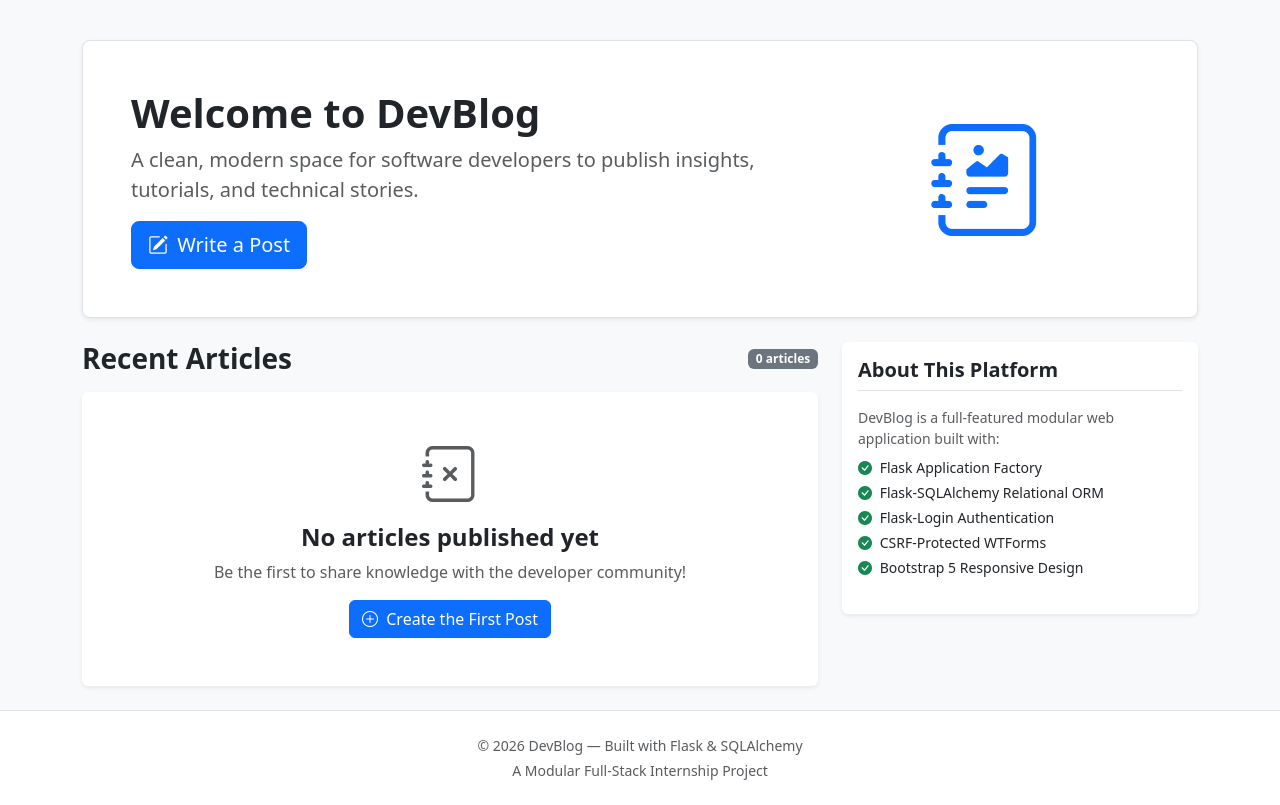
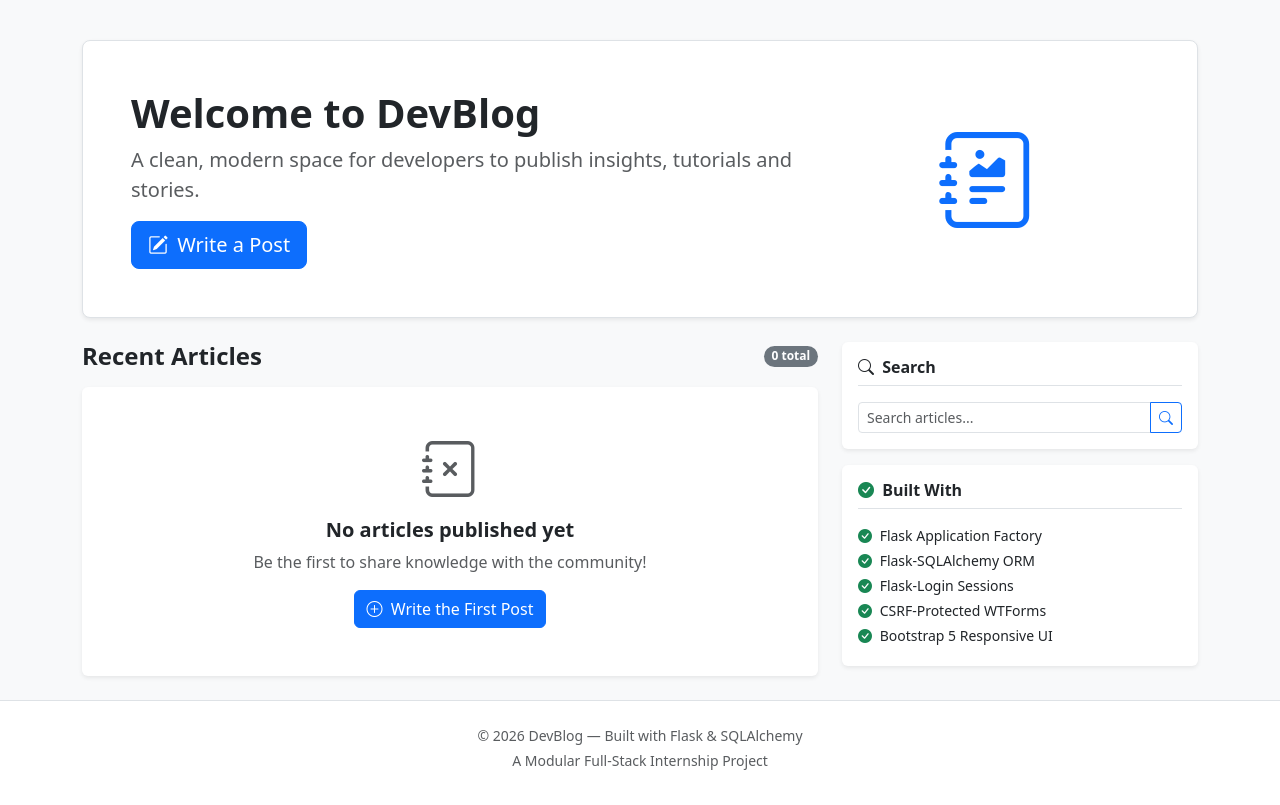
Before and after one commit to VaibhavM311/Blogging-Platform-with-flask, a Flask app: page / in a window 1280 px wide. Shown: the part 56-861 px from the top of the page. After the commit the page ends 826 px from the top, so only its background shows below. Run offline with Flask 3, Linux system fonts and the light colour scheme; the visitor is signed in with stand-in values (Sample User, id 1); some libraries are stand-ins or nearby versions.

Commit message:
feat(week-4): Jinja2 macros, pagination, search route and polished templates

```diff
--- a/app/main/routes.py
+++ b/app/main/routes.py
@@ -1,15 +1,30 @@
-from flask import render_template
+from flask import render_template, request
 from app.main import main_bp
 from app.models.post import Post
 
 @main_bp.route('/')
 @main_bp.route('/home')
 def index():
-    """Homepage route displaying recent published articles."""
-    posts = Post.query.order_by(Post.created_at.desc()).all()
-    return render_template('main/index.html', title='Home', posts=posts)
+    """Homepage with paginated post feed."""
+    page = request.args.get('page', 1, type=int)
+    pagination = Post.query.order_by(Post.created_at.desc()).paginate(
+        page=page, per_page=5, error_out=False
+    )
+    return render_template('main/index.html', title='Home', pagination=pagination)
 
 @main_bp.route('/about')
 def about():
-    """About page introducing the blog platform."""
+    """About page."""
     return render_template('main/about.html', title='About Us')
+
+@main_bp.route('/search')
+def search():
+    """Full-text search across post title and content."""
+    q = request.args.get('q', '').strip()
+    page = request.args.get('page', 1, type=int)
+    pagination = None
+    if q:
+        pagination = Post.query.filter(
+            Post.title.ilike(f'%{q}%') | Post.content.ilike(f'%{q}%')
+        ).order_by(Post.created_at.desc()).paginate(page=page, per_page=5, error_out=False)
+    return render_template('main/search.html', title='Search Results', q=q, pagination=pagination)
--- /dev/null
+++ b/app/templates/macros.html
@@ -0,0 +1,106 @@
+{% macro render_field(field, placeholder='') %}
+<div class="mb-3">
+    {{ field.label(class="form-label fw-semibold") }}
+    {% if field.errors %}
+        {{ field(class="form-control is-invalid", placeholder=placeholder) }}
+        <div class="invalid-feedback">
+            {% for error in field.errors %}<span>{{ error }}</span>{% endfor %}
+        </div>
+    {% else %}
+        {{ field(class="form-control", placeholder=placeholder) }}
+    {% endif %}
+</div>
+{% endmacro %}
+
+{% macro render_textarea(field, rows=6, placeholder='') %}
+<div class="mb-3">
+    {{ field.label(class="form-label fw-semibold") }}
+    {% if field.errors %}
+        {{ field(class="form-control is-invalid", rows=rows, placeholder=placeholder) }}
+        <div class="invalid-feedback">
+            {% for error in field.errors %}<span>{{ error }}</span>{% endfor %}
+        </div>
+    {% else %}
+        {{ field(class="form-control", rows=rows, placeholder=placeholder) }}
+    {% endif %}
+</div>
+{% endmacro %}
+
+{% macro render_pagination(pagination, endpoint, extra_params='') %}
+{% if pagination and pagination.pages > 1 %}
+<nav aria-label="Page navigation" class="mt-4">
+    <ul class="pagination justify-content-center">
+        <li class="page-item {{ 'disabled' if not pagination.has_prev }}">
+            <a class="page-link"
+               href="{% if pagination.has_prev %}{{ url_for(endpoint, page=pagination.prev_num) }}{% if extra_params %}&{{ extra_params }}{% endif %}{% else %}#{% endif %}">
+                <i class="bi bi-chevron-left"></i> Prev
+            </a>
+        </li>
+        {% for p in pagination.iter_pages(left_edge=1, right_edge=1, left_current=2, right_current=2) %}
+            {% if p %}
+                <li class="page-item {{ 'active' if p == pagination.page }}">
+                    <a class="page-link" href="{{ url_for(endpoint, page=p) }}{% if extra_params %}&{{ extra_params }}{% endif %}">{{ p }}</a>
+                </li>
+            {% else %}
+                <li class="page-item disabled"><span class="page-link">&hellip;</span></li>
+            {% endif %}
+        {% endfor %}
+        <li class="page-item {{ 'disabled' if not pagination.has_next }}">
+            <a class="page-link"
+               href="{% if pagination.has_next %}{{ url_for(endpoint, page=pagination.next_num) }}{% if extra_params %}&{{ extra_params }}{% endif %}{% else %}#{% endif %}">
+                Next <i class="bi bi-chevron-right"></i>
+            </a>
+        </li>
+    </ul>
+    <p class="text-center text-muted small">
+        Showing {{ pagination.items|length }} of {{ pagination.total }} articles &bull; Page {{ pagination.page }} of {{ pagination.pages }}
+    </p>
+</nav>
+{% endif %}
+{% endmacro %}
+
+{% macro post_card(post) %}
+<article class="card post-card mb-3">
+    <div class="card-body p-4">
+        <div class="d-flex align-items-center mb-2">
+            <span class="rounded-circle bg-primary text-white fw-bold d-inline-flex align-items-center justify-content-center me-2"
+                  style="width:32px;height:32px;font-size:0.85rem;">
+                {{ post.author.username[0]|upper }}
+            </span>
+            <a href="{{ url_for('posts.user_posts', username=post.author.username) }}"
+               class="text-decoration-none fw-semibold text-dark small">
+                {{ post.author.username }}
+            </a>
+            <span class="text-muted mx-2">&bull;</span>
+            <span class="text-muted small">
+                <i class="bi bi-calendar3 me-1"></i>{{ post.created_at.strftime('%b %d, %Y') }}
+            </span>
+            {% if post.tags %}
+            <span class="text-muted mx-2">&bull;</span>
+            <span>
+                {% for tag in post.tags %}
+                    <a href="{{ url_for('posts.tag_posts', slug=tag.slug) }}" class="badge bg-secondary text-decoration-none me-1">{{ tag.name }}</a>
+                {% endfor %}
+            </span>
+            {% endif %}
+        </div>
+        <h4 class="card-title fw-bold mb-2">
+            <a href="{{ url_for('posts.post_detail', post_id=post.id) }}"
+               class="text-dark text-decoration-none">{{ post.title }}</a>
+        </h4>
+        <p class="card-text text-secondary small">{{ post.snippet }}</p>
+        <div class="d-flex justify-content-between align-items-center mt-3 pt-2 border-top">
+            <a href="{{ url_for('posts.post_detail', post_id=post.id) }}"
+               class="btn btn-sm btn-outline-primary">
+                Read Article <i class="bi bi-arrow-right ms-1"></i>
+            </a>
+            {% if current_user.is_authenticated and current_user == post.author %}
+            <div class="btn-group btn-group-sm">
+                <a href="{{ url_for('posts.edit_post', post_id=post.id) }}"
+                   class="btn btn-outline-secondary"><i class="bi bi-pencil me-1"></i>Edit</a>
+            </div>
+            {% endif %}
+        </div>
+    </div>
+</article>
+{% endmacro %}
--- a/app/templates/main/index.html
+++ b/app/templates/main/index.html
@@ -1,13 +1,13 @@
 {% extends "base.html" %}
+{% from "macros.html" import post_card, render_pagination with context %}
 
 {% block content %}
+<!-- Hero Banner -->
 <div class="p-4 p-md-5 mb-4 bg-white rounded-3 shadow-sm border">
     <div class="row align-items-center">
         <div class="col-lg-8">
             <h1 class="display-6 fw-bold text-dark mb-2">Welcome to DevBlog</h1>
-            <p class="fs-5 text-muted mb-3">
-                A clean, modern space for software developers to publish insights, tutorials, and technical stories.
-            </p>
+            <p class="fs-5 text-muted mb-3">A clean, modern space for developers to publish insights, tutorials and stories.</p>
             {% if current_user.is_authenticated %}
                 <a class="btn btn-primary btn-lg" href="{{ url_for('posts.create_post') }}">
                     <i class="bi bi-pencil-square me-1"></i> Write a Post
@@ -17,99 +17,67 @@
                     <a class="btn btn-primary btn-lg" href="{{ url_for('auth.register') }}">
                         <i class="bi bi-rocket-takeoff me-1"></i> Get Started
                     </a>
-                    <a class="btn btn-outline-secondary btn-lg" href="{{ url_for('auth.login') }}">
-                        Sign In
-                    </a>
+                    <a class="btn btn-outline-secondary btn-lg" href="{{ url_for('auth.login') }}">Sign In</a>
                 </div>
             {% endif %}
         </div>
         <div class="col-lg-4 d-none d-lg-block text-center">
-            <i class="bi bi-journal-richtext text-primary" style="font-size: 7rem;"></i>
+            <i class="bi bi-journal-richtext text-primary" style="font-size:6rem;"></i>
         </div>
     </div>
 </div>
 
 <div class="row g-4">
-    <!-- Posts Feed Column -->
+    <!-- Posts Feed -->
     <div class="col-lg-8">
         <div class="d-flex justify-content-between align-items-center mb-3">
-            <h3 class="fw-bold mb-0">Recent Articles</h3>
-            <span class="badge bg-secondary">{{ posts|length }} {{ 'article' if posts|length == 1 else 'articles' }}</span>
+            <h4 class="fw-bold mb-0">Recent Articles</h4>
+            <span class="badge bg-secondary rounded-pill">{{ pagination.total }} total</span>
         </div>
 
-        {% if posts %}
-            {% for post in posts %}
-                <article class="card post-card mb-3">
-                    <div class="card-body p-4">
-                        <div class="d-flex align-items-center mb-2">
-                            <span class="rounded-circle bg-primary-subtle text-primary fw-bold d-inline-flex align-items-center justify-content-center me-2" style="width: 32px; height: 32px;">
-                                {{ post.author.username[0]|upper }}
-                            </span>
-                            <a href="{{ url_for('posts.user_posts', username=post.author.username) }}" class="text-decoration-none fw-semibold text-dark">
-                                {{ post.author.username }}
-                            </a>
-                            <span class="text-muted mx-2">&bull;</span>
-                            <span class="text-muted small">
-                                <i class="bi bi-calendar3 me-1"></i>{{ post.created_at.strftime('%b %d, %Y') }}
-                            </span>
-                        </div>
-
-                        <h4 class="card-title fw-bold">
-                            <a href="{{ url_for('posts.post_detail', post_id=post.id) }}" class="text-dark text-decoration-none hover-primary">
-                                {{ post.title }}
-                            </a>
-                        </h4>
-
-                        <p class="card-text text-secondary mt-2">
-                            {{ post.snippet }}
-                        </p>
-
-                        <div class="d-flex justify-content-between align-items-center mt-3 pt-2 border-top">
-                            <a href="{{ url_for('posts.post_detail', post_id=post.id) }}" class="btn btn-sm btn-outline-primary">
-                                Read Full Article <i class="bi bi-arrow-right ms-1"></i>
-                            </a>
-                            {% if current_user == post.author %}
-                                <div class="btn-group btn-group-sm">
-                                    <a href="{{ url_for('posts.edit_post', post_id=post.id) }}" class="btn btn-outline-secondary">
-                                        <i class="bi bi-pencil me-1"></i>Edit
-                                    </a>
-                                </div>
-                            {% endif %}
-                        </div>
-                    </div>
-                </article>
+        {% if pagination.items %}
+            {% for post in pagination.items %}
+                {{ post_card(post) }}
             {% endfor %}
+            {{ render_pagination(pagination, 'main.index') }}
         {% else %}
             <div class="card text-center p-5">
                 <div class="text-muted display-4 mb-3"><i class="bi bi-journal-x"></i></div>
-                <h4 class="fw-bold">No articles published yet</h4>
-                <p class="text-muted">Be the first to share knowledge with the developer community!</p>
+                <h5 class="fw-bold">No articles published yet</h5>
+                <p class="text-muted">Be the first to share knowledge with the community!</p>
                 {% if current_user.is_authenticated %}
                     <a href="{{ url_for('posts.create_post') }}" class="btn btn-primary align-self-center">
-                        <i class="bi bi-plus-circle me-1"></i> Create the First Post
+                        <i class="bi bi-plus-circle me-1"></i> Write the First Post
                     </a>
                 {% else %}
-                    <a href="{{ url_for('auth.login') }}" class="btn btn-outline-primary align-self-center">
-                        Sign in to write an article
-                    </a>
+                    <a href="{{ url_for('auth.register') }}" class="btn btn-outline-primary align-self-center">Sign up to write</a>
                 {% endif %}
             </div>
         {% endif %}
     </div>
 
-    <!-- Sidebar Column -->
+    <!-- Sidebar -->
     <div class="col-lg-4">
-        <div class="card p-3 mb-4">
-            <h5 class="fw-bold border-bottom pb-2 mb-3">About This Platform</h5>
-            <p class="small text-muted mb-2">
-                DevBlog is a full-featured modular web application built with:
-            </p>
-            <ul class="list-unstyled small mb-3">
+        <div class="card p-3 mb-3">
+            <h6 class="fw-bold border-bottom pb-2 mb-3"><i class="bi bi-search me-1"></i> Search</h6>
+            <form action="{{ url_for('main.search') }}" method="GET">
+                <div class="input-group">
+                    <input class="form-control form-control-sm" type="text" name="q"
+                           placeholder="Search articles..." value="{{ request.args.get('q','') }}">
+                    <button class="btn btn-outline-primary btn-sm" type="submit">
+                        <i class="bi bi-search"></i>
+                    </button>
+                </div>
+            </form>
+        </div>
+        <div class="card p-3">
+            <h6 class="fw-bold border-bottom pb-2 mb-3"><i class="bi bi-check-circle-fill text-success me-1"></i> Built With</h6>
+            <ul class="list-unstyled small mb-0">
                 <li class="mb-1"><i class="bi bi-check-circle-fill text-success me-1"></i> Flask Application Factory</li>
-                <li class="mb-1"><i class="bi bi-check-circle-fill text-success me-1"></i> Flask-SQLAlchemy Relational ORM</li>
-                <li class="mb-1"><i class="bi bi-check-circle-fill text-success me-1"></i> Flask-Login Authentication</li>
+                <li class="mb-1"><i class="bi bi-check-circle-fill text-success me-1"></i> Flask-SQLAlchemy ORM</li>
+                <li class="mb-1"><i class="bi bi-check-circle-fill text-success me-1"></i> Flask-Login Sessions</li>
                 <li class="mb-1"><i class="bi bi-check-circle-fill text-success me-1"></i> CSRF-Protected WTForms</li>
-                <li class="mb-1"><i class="bi bi-check-circle-fill text-success me-1"></i> Bootstrap 5 Responsive Design</li>
+                <li class="mb-1"><i class="bi bi-check-circle-fill text-success me-1"></i> Bootstrap 5 Responsive UI</li>
             </ul>
         </div>
     </div>
```
Also changed, not shown: app/posts/routes.py (+6 -3 lines), app/templates/main/search.html (added, +55 -0 lines), app/templates/posts/user_posts.html (+41 -29 lines).
